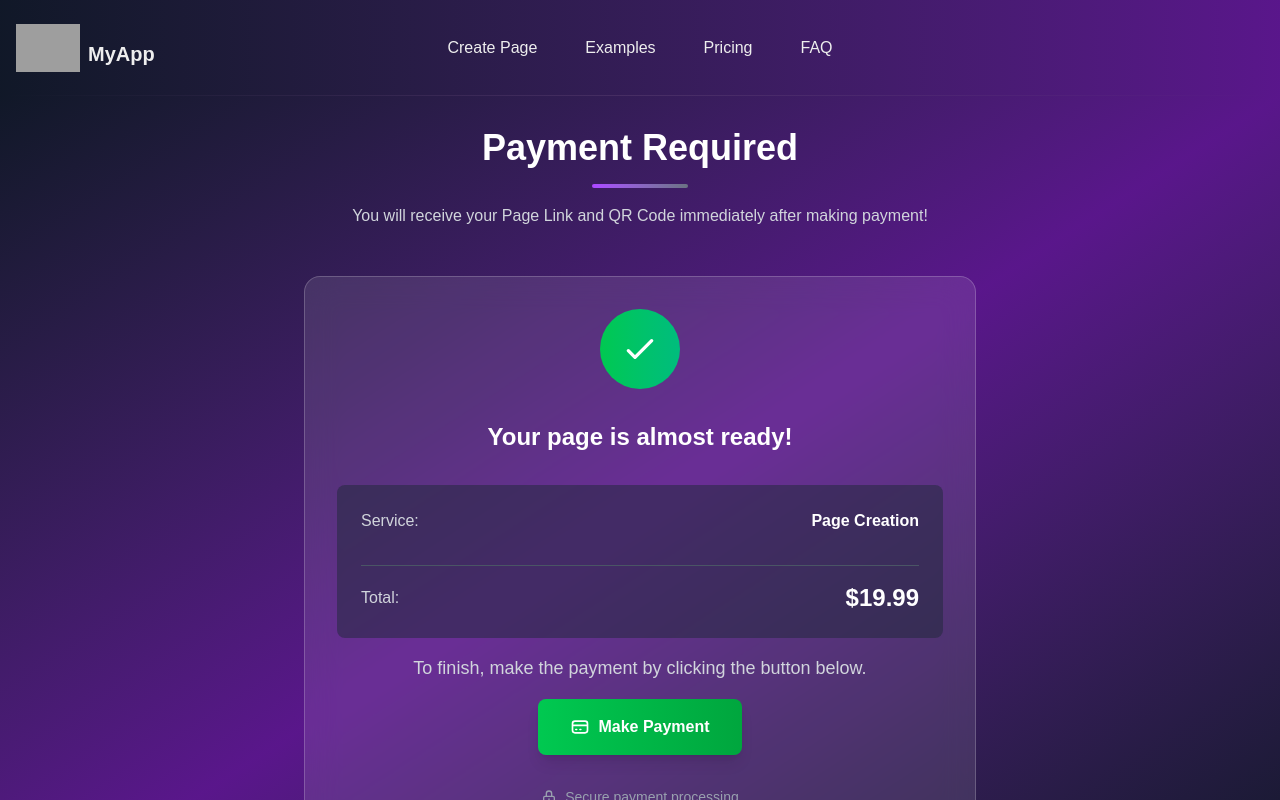
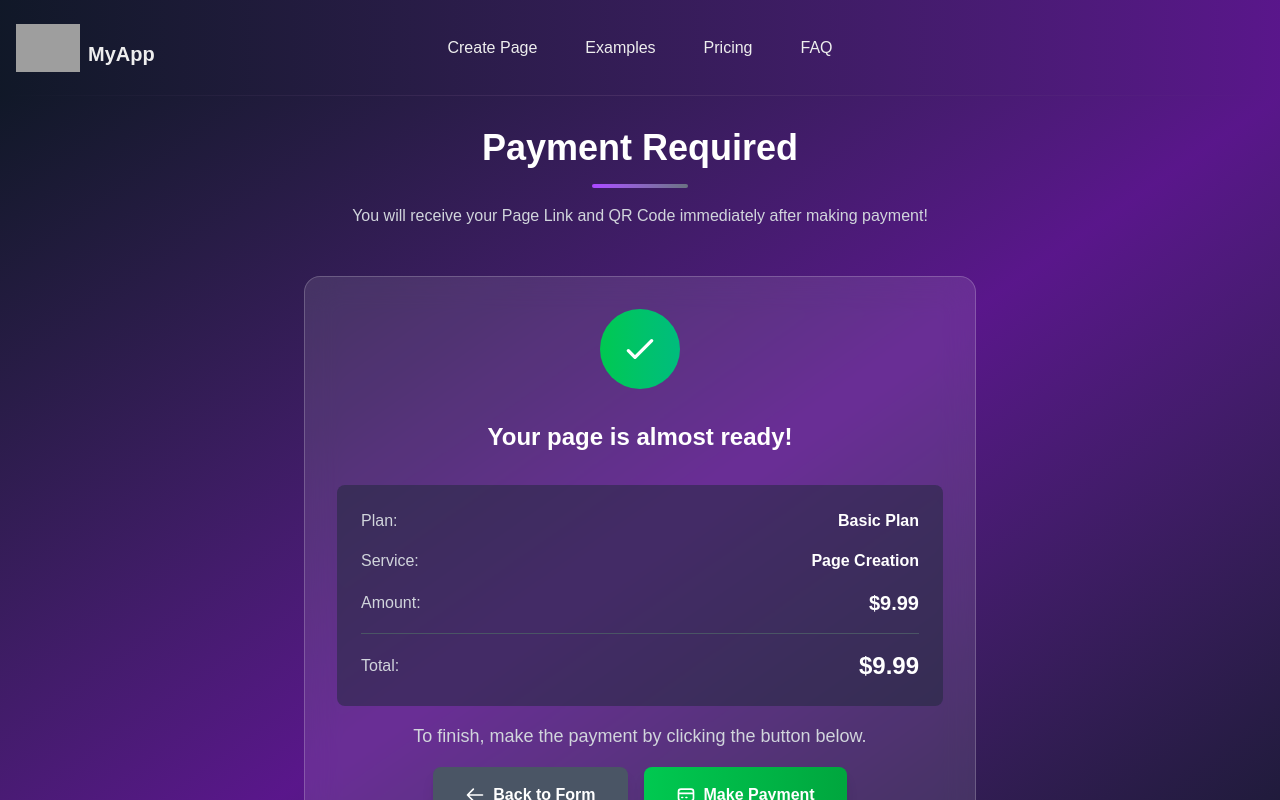
Before and after one commit to cesarcoppolasantos/one-page-template, a Next.js app: page /payment in a window 1280 px wide. Shown: the top 800 px of the page. Built offline with nearby package versions, Linux system fonts and the light colour scheme; grey boxes are pictures that could not be loaded.

Commit message:
Adjustments when the user chooses the plan

```diff
--- a/src/app/form/page.tsx
+++ b/src/app/form/page.tsx
@@ -1,11 +1,13 @@
 'use client';
 
-import { useState } from 'react';
-import { useRouter } from 'next/navigation';
+import { useState, useEffect } from 'react';
+import { useRouter, useSearchParams } from 'next/navigation';
 import { FormData } from '@/types';
 
 export default function FormPage() {
   const router = useRouter();
+  const searchParams = useSearchParams();
+
   const [formData, setFormData] = useState<FormData>({
     plan: '',
     signerName: '',
@@ -15,6 +17,20 @@ export default function FormPage() {
     image: null,
     text: ''
   });
+
+  // Set plan from URL parameter on component mount (only if no plan is currently selected)
+  useEffect(() => {
+    const planParam = searchParams.get('plan');
+    if (planParam) {
+      setFormData(prev => {
+        // Only set the plan if no plan is currently selected
+        if (!prev.plan) {
+          return { ...prev, plan: planParam };
+        }
+        return prev;
+      });
+    }
+  }, [searchParams]);
 
   const [imagePreview, setImagePreview] = useState<string | null>(null);
   const [errors, setErrors] = useState<{[key: string]: string}>({});
@@ -111,14 +127,14 @@ export default function FormPage() {
 
     // If we get here, proceed with submission
     console.log('Form submitted:', formData);
-    router.push('/payment');
+    router.push(`/payment?plan=${formData.plan}`);
   };
 
   const handleConfirmSubmit = () => {
     setShowImageWarning(false);
     setShowMessageWarning(false);
     console.log('Form submitted:', formData);
-    router.push('/payment');
+    router.push(`/payment?plan=${formData.plan}`);
   };
 
   const handleCancelSubmit = () => {
@@ -169,17 +185,17 @@ export default function FormPage() {
                     <input
                       type="radio"
                       name="plan"
-                      value="premium"
-                      checked={formData.plan === 'premium'}
+                      value="pro"
+                      checked={formData.plan === 'pro'}
                       onChange={(e) => handleInputChange('plan', e.target.value)}
                       className="sr-only"
                     />
                     <div className={`p-4 rounded-lg border-2 transition-all ${
-                      formData.plan === 'premium'
+                      formData.plan === 'pro'
                         ? 'border-purple-500 bg-purple-500/20'
                         : 'border-gray-600 bg-gray-800/50 hover:border-gray-500'
                     }`}>
-                      <div className="text-white font-medium">Premium Plan</div>
+                      <div className="text-white font-medium">Pro Plan</div>
                       <div className="text-gray-300 text-sm">$19.99</div>
                     </div>
                   </label>
--- a/src/app/payment/page.tsx
+++ b/src/app/payment/page.tsx
@@ -1,9 +1,28 @@
 'use client';
 
-import { useRouter } from 'next/navigation';
+import { useRouter, useSearchParams } from 'next/navigation';
 
 export default function PaymentPage() {
   const router = useRouter();
+  const searchParams = useSearchParams();
+  const plan = searchParams.get('plan') || 'Basic';
+
+  // Debug log to see what plan is being received
+  console.log('Payment page - Plan from URL:', plan);
+
+  // Dynamic pricing based on plan
+  const getPlanPrice = (planName: string) => {
+    switch (planName.toLowerCase()) {
+      case 'basic':
+        return '$9.99';
+      case 'pro':
+        return '$19.99';
+      default:
+        return '$9.99'; // Default to Basic price
+    }
+  };
+
+  const planPrice = getPlanPrice(plan);
 
   const handlePayment = () => {
     // Handle payment logic here
@@ -14,7 +33,7 @@ export default function PaymentPage() {
   };
 
   const handleBackToForm = () => {
-    router.push('/form');
+    router.push(`/form?plan=${plan.toLowerCase()}`);
   };
 
   return (
@@ -51,19 +70,22 @@ export default function PaymentPage() {
 
           {/* Payment Details */}
           <div className="bg-gray-800/50 rounded-lg p-6 mb-4">
-            <div className="flex justify-between items-center mb-8">
+            <div className="flex justify-between items-center mb-4">
+              <span className="text-gray-300">Plan:</span>
+              <span className="text-white font-semibold capitalize">{plan} Plan</span>
+            </div>
+            <div className="flex justify-between items-center mb-4">
               <span className="text-gray-300">Service:</span>
               <span className="text-white font-semibold">Page Creation</span>
             </div>
-            {/* Amount is hidden for now */}
-            {/* <div className="flex justify-between items-center mb-4">
+            <div className="flex justify-between items-center mb-4">
               <span className="text-gray-300">Amount:</span>
-              <span className="text-white font-semibold text-xl">$19.99</span>
-            </div> */}
+              <span className="text-white font-semibold text-xl">{planPrice}</span>
+            </div>
             <div className="border-t border-gray-600 pt-4">
               <div className="flex justify-between items-center">
                 <span className="text-gray-300">Total:</span>
-                <span className="text-white font-bold text-2xl">$19.99</span>
+                <span className="text-white font-bold text-2xl">{planPrice}</span>
               </div>
             </div>
           </div>
@@ -75,12 +97,23 @@ export default function PaymentPage() {
             </p>
           </div>
 
-          {/* Action Button */}
-          <div className="flex justify-center">
-                          <button
-                onClick={handlePayment}
-                className="cursor-pointer bg-gradient-to-r from-green-500 to-green-600 hover:from-green-600 hover:to-green-700 text-white font-semibold py-4 px-8 rounded-lg transition-all duration-200 transform hover:scale-105 shadow-lg"
-              >
+          {/* Action Buttons */}
+          <div className="flex flex-col sm:flex-row gap-4 justify-center">
+            <button
+              onClick={handleBackToForm}
+              className="cursor-pointer bg-gray-600 hover:bg-gray-700 text-white font-semibold py-4 px-8 rounded-lg transition-all duration-200 transform hover:scale-105 shadow-lg"
+            >
+              <div className="flex items-center justify-center gap-2">
+                <svg className="w-5 h-5" fill="none" stroke="currentColor" viewBox="0 0 24 24">
+                  <path strokeLinecap="round" strokeLinejoin="round" strokeWidth={2} d="M10 19l-7-7m0 0l7-7m-7 7h18" />
+                </svg>
+                Back to Form
+              </div>
+            </button>
+            <button
+              onClick={handlePayment}
+              className="cursor-pointer bg-gradient-to-r from-green-500 to-green-600 hover:from-green-600 hover:to-green-700 text-white font-semibold py-4 px-8 rounded-lg transition-all duration-200 transform hover:scale-105 shadow-lg"
+            >
               <div className="flex items-center justify-center gap-2">
                 <svg className="w-5 h-5" fill="none" stroke="currentColor" viewBox="0 0 24 24">
                   <path strokeLinecap="round" strokeLinejoin="round" strokeWidth={2} d="M3 10h18M7 15h1m4 0h1m-7 4h12a3 3 0 003-3V8a3 3 0 00-3-3H6a3 3 0 00-3 3v8a3 3 0 003 3z" />
```
Lines whose indentation alone changed are shown as unchanged.
